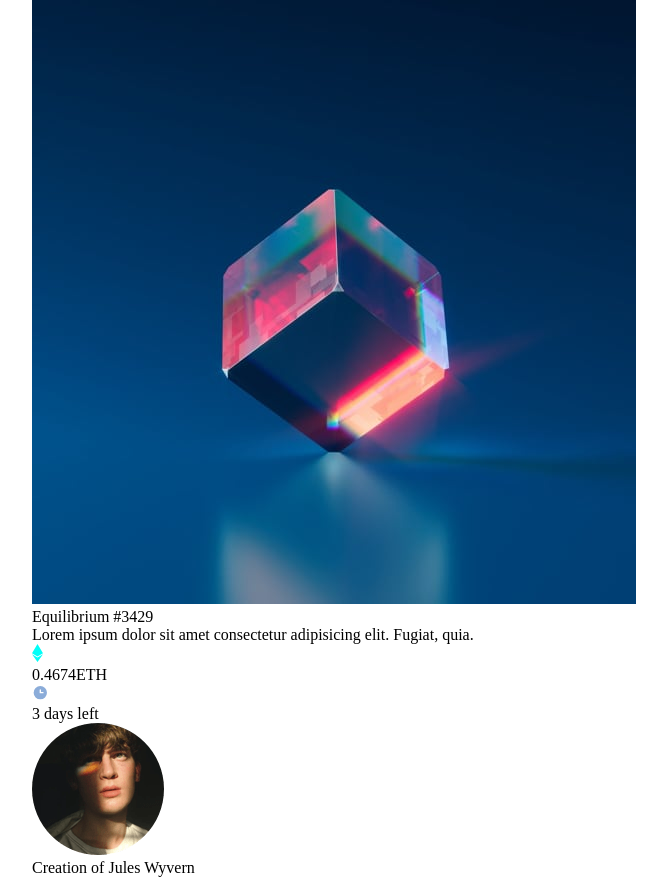
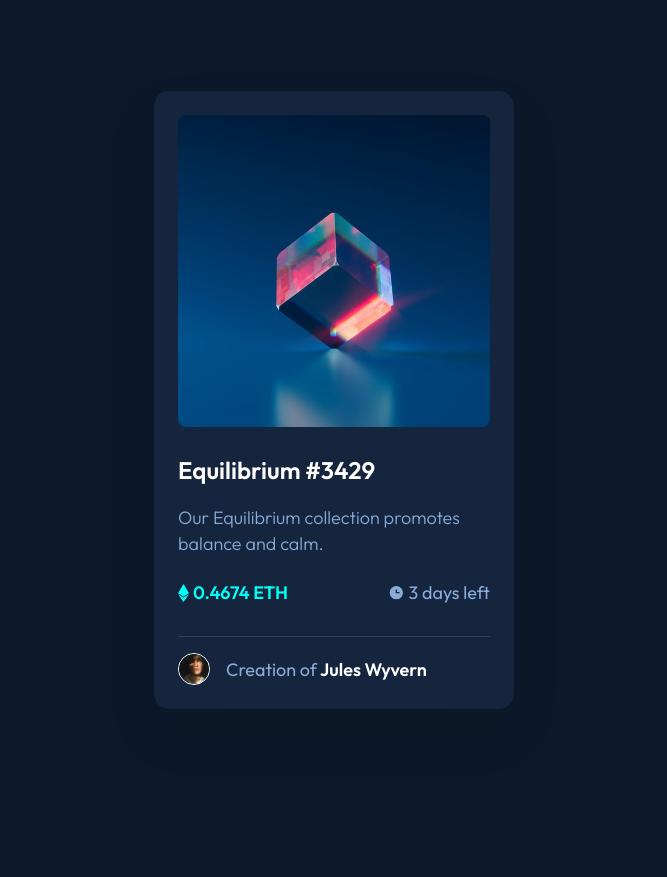
Before and after one commit to ikai2/nft-preview-card-component, a plain HTML site: page index.html in a window 1280 px wide. Shown: the whole page, without its empty margins (306-973 px from the left). After the commit the page ends 800 px from the top, so only its background shows below. Drawn offline with Linux system fonts and the light colour scheme.

Commit message:
finished project

```diff
--- a/index.html
+++ b/index.html
@@ -4,23 +4,33 @@
     <meta charset="UTF-8" />
     <meta http-equiv="X-UA-Compatible" content="IE=edge" />
     <meta name="viewport" content="width=device-width, initial-scale=1.0" />
+    <link rel="preconnect" href="https://fonts.googleapis.com">
+    <link href="https://fonts.googleapis.com/css2?family=Outfit:wght@300;400;600&display=swap" rel="stylesheet">
+    <link rel="preconnect" href="https://fonts.gstatic.com" crossorigin>
     <link rel="stylesheet" href="style.css" />
     <title>Frontend Mentor | NFT preview card component</title>
   </head>
   <body>
     <main class="main">
-      <img class="cube_img" src="images/image-equilibrium.jpg" alt="Cube" role="presentation"/>
-      <h1 class="equil">Equilibrium #3429</h1>
+      <div class="main-banner">
+        <img class="cube-img" src="images/image-equilibrium.jpg" alt="Cube" role="presentation"/>
+        <img class="icon-view" src="images/icon-view.svg" alt="View" role="presentation" aria-label="hidden"/>
+      </div>
+      <div class="main-equil">
+        <h1 class="equil-text">Equilibrium #3429</h1>
         <p class="equil-info">
-        Lorem ipsum dolor sit amet consectetur adipisicing elit. Fugiat, quia.
+          Our Equilibrium collection promotes balance and calm.
         </p>
+          <div class="equal-stats">
             <div class="equil-stats_info">
               <img src="/images/icon-ethereum.svg" alt="" />
-          <p>0.4674ETH</p>
+              <p class="eth">0.4674 ETH</p>
             </div>
             <div class="equil-stats_info">
               <img src="/images/icon-clock.svg" alt="" />
               <p>3 days left</p>
+            </div>
+          </div>
       </div>
         <div class="divider"></div>
         <div class="creator">
--- a/style.css
+++ b/style.css
@@ -1,5 +1,13 @@
 :root {
-/*  */
+/* Primary */
+--soft-blue: 215 51% 70%;
+--cyan: 178 100% 50%;
+
+/* Neutral */
+--blue-main: 217 54% 11%;
+--blue-card: 216 50% 16%;
+--blue-line: 215 32% 27%;
+--white: 0 0% 100%;
 }
 
 *, *::before, *::after {
@@ -9,11 +17,132 @@
     font: inherit;
 }
 
+img {
+    display: block;
+    max-width: 100%;
+}
+
 body {
     min-height: 100vh;
     display: flex;
     justify-content: center;
     align-items: center;
+    font-family: 'Outfit', sans-serif;
+    font-size: 18px;
+    -webkit-font-smoothing: antialiased;
 
-    -webkit-font-smoothing: antialiased;
+    background-color: hsl(var(--blue-main));
 }
+
+.main {
+    max-width: 22.5rem;
+    padding: 1.5rem;
+    background-color: hsl(var(--blue-card));
+    border-radius: 15px;
+    box-shadow: 0px 25px 50px rgba(0, 0, 0, 0.0952917);
+}
+
+.icon-view {
+    display: none;
+    z-index: 2;
+}
+
+.main-banner {
+    position: relative;
+    display: grid;
+    place-items: center;
+    border-radius: 8px;
+    overflow: hidden;
+    cursor: pointer;
+}
+
+.main-banner > * {
+    grid-column: 1 / -1;
+    grid-row: 1 / -1;
+}
+
+.main-banner:active .icon-view {
+    display: block;
+}
+
+.main-banner:active::before {
+    content: '';
+    position: absolute;
+    height: 100%;
+    width: 100%;
+    background-color: hsl(var(--cyan) / 0.5);
+    z-index: 1;
+}
+
+.main-equil {
+    margin-block: 2rem;
+    display: flex;
+    flex-direction: column;
+    gap: 1.5rem;
+}
+.equil-text {
+    font-size: 1.5rem;
+    color: hsl(var(--white));
+    font-weight: 600;
+    line-height: 22px;
+    cursor: pointer;
+}
+
+.equil-text:active {
+    color: hsl(var(--cyan));
+}
+
+.equil-info {
+    color: hsl(var(--soft-blue));
+    line-height: 26px;
+    font-weight: 300;
+}
+
+.equal-stats {
+    display: flex;
+    align-items: center;
+    justify-content: space-between;
+}
+
+.equil-stats_info {
+    display: flex;
+    align-items: center;
+    gap: 0.250rem;
+    color: hsl(var(--soft-blue));
+}
+
+.eth {
+    color: hsl(var(--cyan));
+    font-weight: 600;
+}
+.divider {
+    width: 100%;
+    height: 1px;
+    background-color: hsl(var(--blue-line));
+    margin-block-end: 1rem;
+}
+
+.creator {
+    display: flex;
+    justify-content: flex-start;
+    align-items: center;
+    gap: 1rem;
+    color: hsl(var(--soft-blue));
+}
+
+.creator img {
+    width: 32px;
+    height: 32px;
+    border-radius: 50%;
+    border: 1px solid hsl(var(--white));
+}
+
+.creator span {
+    color: hsl(var(--white));
+    font-weight: 600;
+    cursor: pointer;
+}
+
+.creator span:active {
+    color: hsl(var(--cyan));
+}
```
Lines whose indentation alone changed are shown as unchanged.
